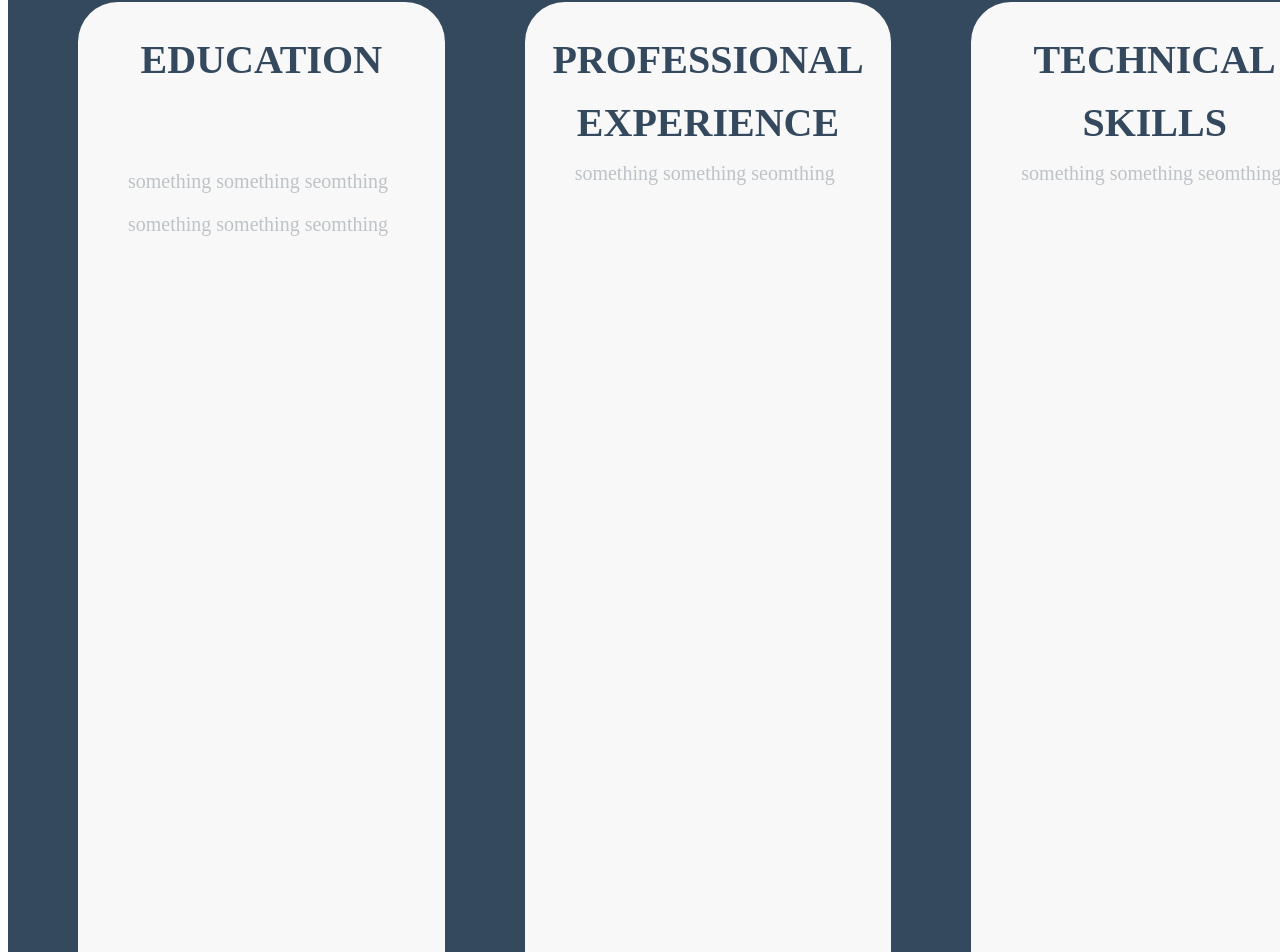
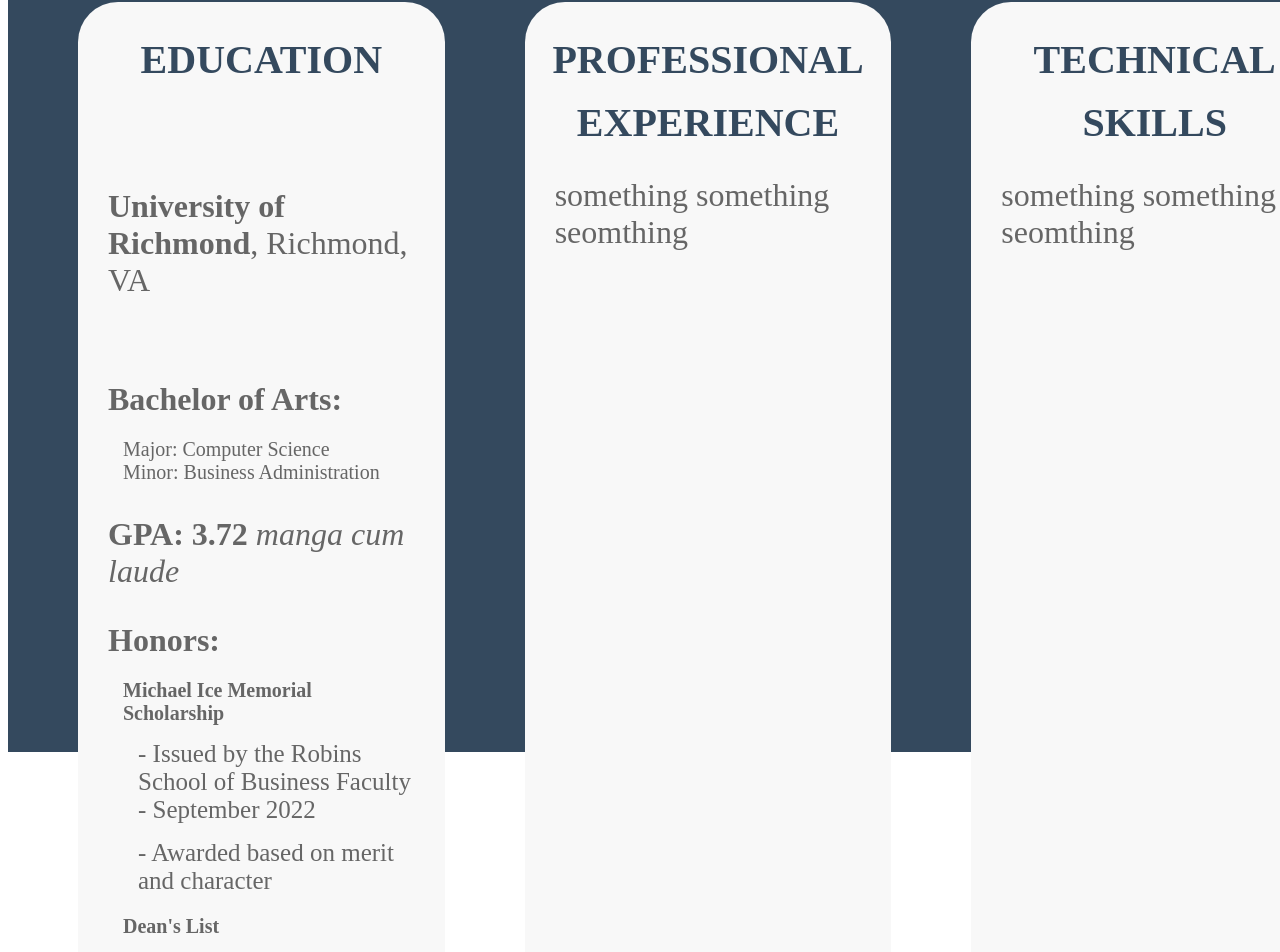
Before and after one commit to hgroves22/portfolioWebsite, a React (Vite) app: page /resume in a window 1280 px wide. Shown: the part 256-1208 px from the top of the page. Built offline with nearby package versions, Linux system fonts and the light colour scheme.

Commit message:
Info for education and formatting

```diff
--- a/src/ResumePage.jsx
+++ b/src/ResumePage.jsx
@@ -9,19 +9,48 @@
     <div className='page'>
       <div className="resume-container">
         <div className="education-container fade-in1">
-          <h2 className="sub-header">EDUCATION</h2>
+          <h2 className="sub-header header-pad">EDUCATION</h2>
           <br></br>
-          <p className="resume-info">something something seomthing</p>
-          <p className="resume-info">something something seomthing</p>
+          <p className="resume-info">
+            <strong>University of Richmond</strong>
+            , Richmond, VA</p>
+            <br></br>
+          <p className="resume-info">
+            <strong>Bachelor of Arts: </strong>
+            <br></br>
+            <p className='major-minor'>
+              Major: Computer Science
+              <br></br>
+              Minor: Business Administration</p>
+            </p>
+          <p className="resume-info">
+            <strong>GPA: 3.72 </strong>
+            <i>manga cum laude</i></p>
+          <p className="resume-info">
+            <strong>Honors: </strong>
+            <p className="education-honors-list">
+              Michael Ice Memorial Scholarship
+              <p className="list-desc">- Issued by the Robins School of Business Faculty - September 2022</p>
+              <p className="list-desc">- Awarded based on merit and character</p>
+            </p>
+            <p className="education-honors-list">
+              Dean's List
+              <p className="list-desc">- Fall 2021, Spring 2022, Spring 2024</p>
+            </p>
+            <p className="education-honors-list">
+              A-List
+              <p className="list-desc">- Spring 2022, Spring 2024</p>
+            </p>
+            </p>
         </div>
         <div className="experience-container fade-in2">
           <h2 className="sub-header">PROFESSIONAL</h2>
-          <h2 className="sub-header">EXPERIENCE</h2>
+          <h2 className="sub-header header-pad">EXPERIENCE</h2>
           <p className="resume-info">something something seomthing</p>
         </div>
         <div className="technical-container fade-in3">
           <h2 className="sub-header">TECHNICAL</h2>
-          <h2 className="sub-header">SKILLS</h2>
+          <h2 className="sub-header header-pad">SKILLS</h2>
           <p className="resume-info">something something seomthing</p>
         </div>
       </div>
--- a/src/components/ResumePage.css
+++ b/src/components/ResumePage.css
@@ -20,13 +20,14 @@
 
 .fade-in3 {
   animation: fadeIn 1s ease-in-out;
-  animation-delay: 2s;
+  animation-delay: 1.7s;
   animation-fill-mode: forwards;
   opacity: 0;
 }
 .resume-container {
-  color: #BDC3C7;
-  height: 1000px;
+  color: #666;
+  height: 75vh;
+  max-height: 1250px;
   display: grid;
   grid-template-columns: repeat(3, 1fr);
   gap: 80px;
@@ -47,23 +48,53 @@
   justify-content: center;
 }
 
+.header-pad {
+  padding-bottom: 15px;
+}
+
 .education-container .resume-info:first-of-type {
-  padding-top: 34px;
+  padding-top: 25px;
 }
 .resume-info {
-  padding-left: 50px;
-  padding-right: 10px;
+  padding-left: 30px;
+  padding-right: 30px;
+  font-size: 2rem;
 }
-.resume-container .education-container,
-.resume-container .experience-container,
-.resume-container .technical-container {
+.education-container,
+.experience-container,
+.technical-container {
   background-color: #f8f8f8;
   border-radius: 40px;
   z-index: 0;
+  transition: transform 0.3s ease;
+}
+
+.education-container:hover,
+.experience-container:hover,
+.technical-container:hover  {
+  transform: translateY(-30px);
+}
+
+.major-minor {
+  padding-left: 15px;
 }
 
 .page {
   background-color: #34495E;
+}
+
+.education-honors-list {
+  padding-left: 15px;
+  list-style-type: none;
+  font-weight: bold;
+}
+
+.list-desc {
+  font-size: 25px;
+  font-weight: normal;
+  padding-left: 15px;
+  margin-top: 15px;
+  margin-bottom: 15px;
 }
 
 @media (max-width: 1900px) {
```
